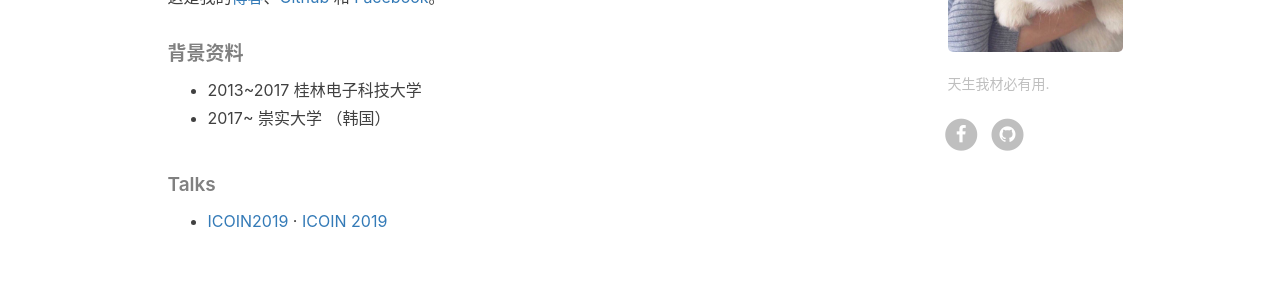
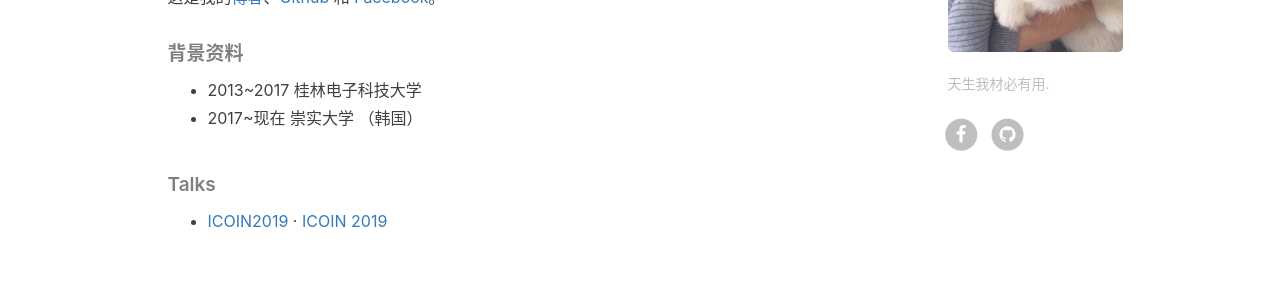
Before and after one commit to csxmt123/zhouwt612.github.io, a Jekyll site: the page built from z_about.html, in a window 1280 px wide. Shown: the part 676-976 px from the top of the page. Built offline with Jekyll 4.4.1, drawn with Linux system fonts in a browser that asks for light colours; nearby versions of some CDN libraries; comment, search, counter and statistics services are not loaded.

Commit message:
Update zh.md

```diff
--- a/_includes/about/zh.md
+++ b/_includes/about/zh.md
@@ -8,7 +8,7 @@
 
 ##### 背景资料
 - 2013~2017 桂林电子科技大学
-- 2017~     崇实大学 （韩国）
+- 2017~现在     崇实大学 （韩国）
 
 
 
```
